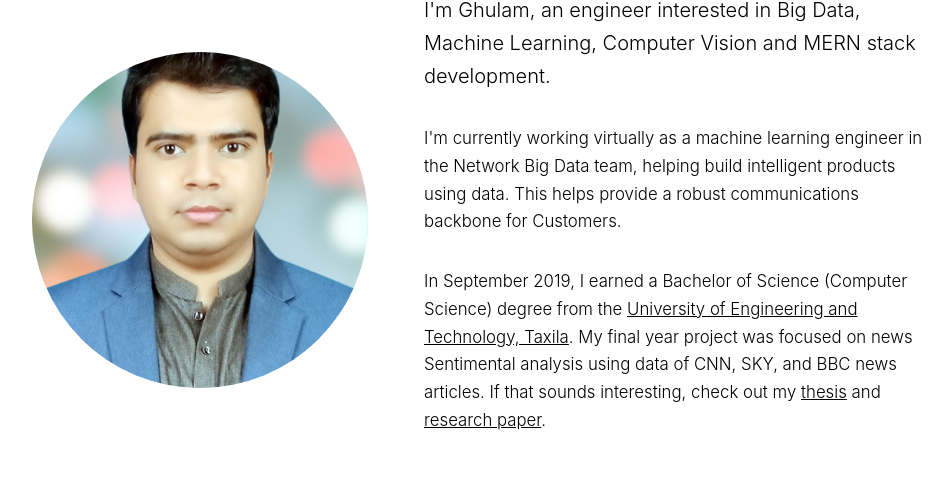
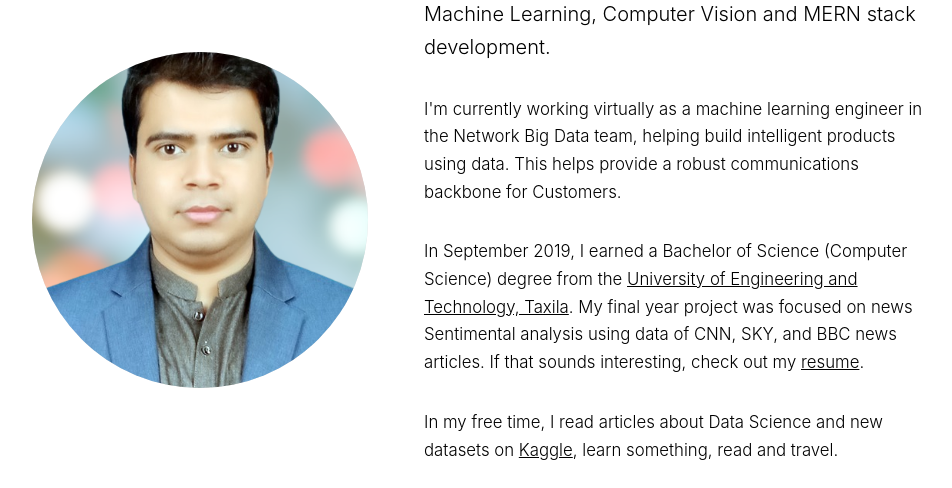
Before and after one commit to MrGM26/mrgm-portfolio, a plain HTML site: page index.html in a window 1280 px wide. Shown: the part 164-652 px from the top of the page, without its empty margins (160-1112 px from the left). Drawn offline with Linux system fonts and the light colour scheme.

Commit message:
updated
updated

```diff
--- a/index.html
+++ b/index.html
@@ -19,7 +19,8 @@
 							<h1>Hey there.</h1>
 							<p class="major">I'm Ghulam, an engineer interested in Big Data, Machine Learning, Computer Vision and MERN stack development.</p>
 							<p>I'm currently working virtually as a machine learning engineer in the Network Big Data team, helping build intelligent products using data. This helps provide a robust communications backbone for Customers.</p>
-							<p>In September 2019, I earned a Bachelor of Science (Computer Science) degree from the <a href="https://web.uettaxila.edu.pk/" target="_blank">University of Engineering and Technology, Taxila</a>. My final year project was focused on news Sentimental analysis using data of CNN, SKY, and BBC news articles. If that sounds interesting, check out my <a href="https://atrium.lib.uoguelph.ca/xmlui/handle/10214/10284" target="_blank">thesis</a> and <a href="http://ieeexplore.ieee.org/document/7836665/" target="_blank">research paper</a>.</p>
+							<p>In September 2019, I earned a Bachelor of Science (Computer Science) degree from the <a href="https://web.uettaxila.edu.pk/" target="_blank">University of Engineering and Technology, Taxila</a>. My final year project was focused on news Sentimental analysis using data of CNN, SKY, and BBC news articles. If that sounds interesting, check out my <a href="./Website_files/resume.pdf" target="_blank">resume</a>.</p>
+							<p>In my free time, I read articles about Data Science and new datasets on <a href="https://www.kaggle.com/">Kaggle</a>, learn something, read and travel.</p>
 							<div class="inner">
 							<ul class="icons">
 								<li><a href="https://www.linkedin.com/in/mrgm26/" target="_blank" class="icon style1 fa-linkedin"><span class="label">LinkedIn</span></a></li>
```
